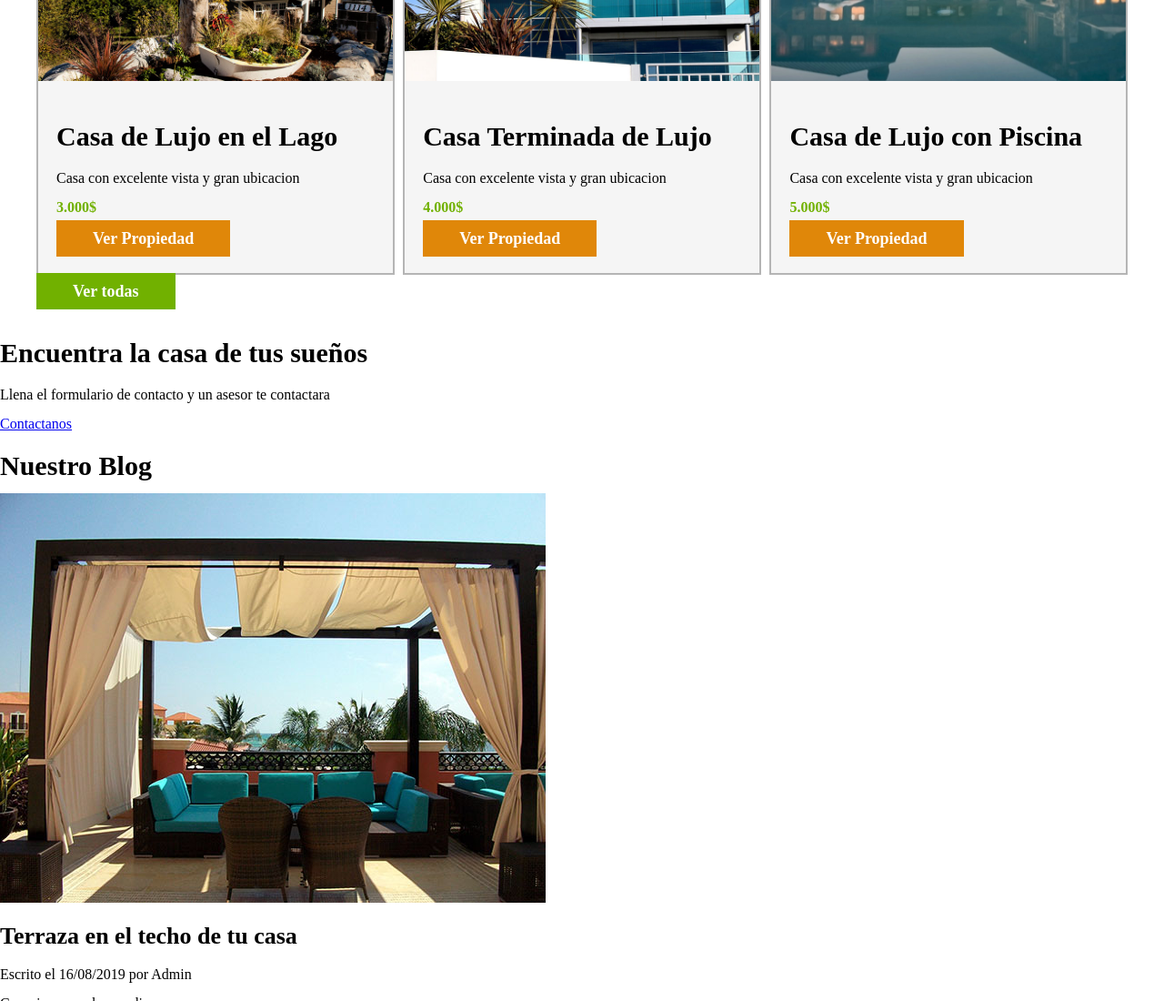
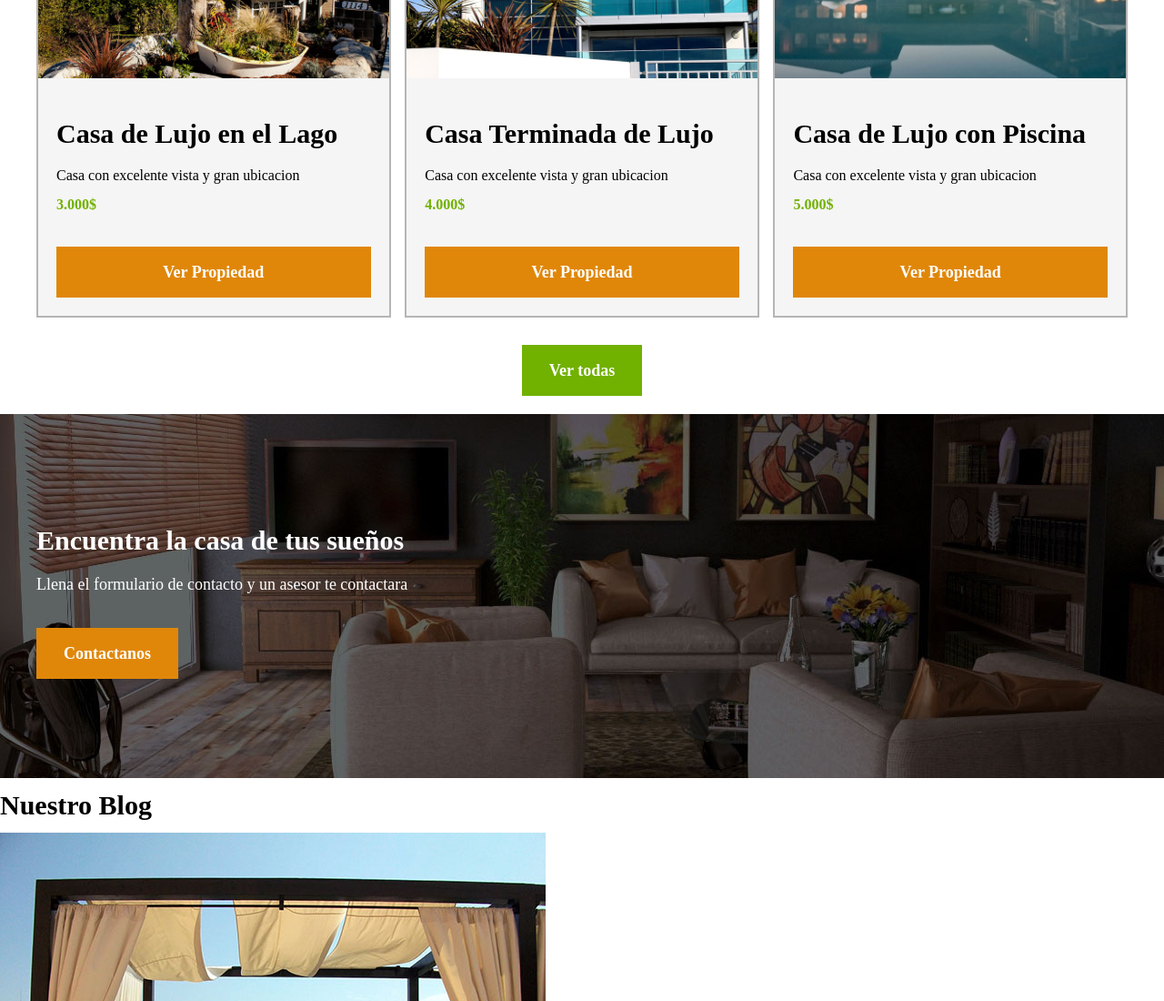
Before and after one commit to DrNykterstein/GoodsRoots, a plain HTML site: page index.html in a window 1280 px wide. Shown: the part 1505-2605 px from the top of the page at 91% size. Drawn offline with Linux system fonts and the light colour scheme.

Commit message:
Nuevos arreglos

```diff
--- a/css/style.css
+++ b/css/style.css
@@ -2,6 +2,11 @@
 html{
 	font-size: 62.5%; /* Reset para REM */
 	/* 62.5 = 10px de 16px */
+	box-sizing: border-box;
+}
+
+*, *:before, *:after{
+	box-sizing: inherit;
 }
 
 /*Estilos generales */
@@ -50,14 +55,20 @@ h4{
 	/*Separaciones arriba y abajo  */
 }
 
+.dblock{
+	display: block!important;
+}
+
 /*Botones*/
 .botones{
 	color:#ffffff;
 	font-weight: 700;
 	text-decoration: none;
 	font-size: 1.8rem;
-	padding: 1rem 4rem;
-
+	padding: 1rem 3rem;
+	display: inline-block;
+	margin-top: 3rem;
+	text-align: center;
 }
 
 .amarillo{
@@ -158,3 +169,27 @@ h4{
 	color: #71b100;
 	font-weight: 700;
 }
+
+/*Para alinear a la derecha el boton de ver todas */
+.alinear-derecha{
+	display: flex;
+	justify-content: center;
+}
+
+.imagen-contacto{
+	background-image: url(../img/encuentra.jpg);
+	/* Le doy mas altura */
+	height: 40rem;
+	background-position: center center;
+	display: flex;
+	align-items: center;
+}
+
+.contenido-contacto{
+	flex:1;/*Factor de crecimiento */
+	color: white;
+}
+
+.contenido-contacto p{
+	font-size: 1.8rem;
+}
--- a/index.html
+++ b/index.html
@@ -58,7 +58,7 @@
 						<h3>Casa de Lujo en el Lago</h3>
 						<p>Casa con excelente vista y gran ubicacion</p>
 						<p class="precio">3.000$</p>
-						<a href="#" class="botones amarillo">Ver Propiedad</a>
+						<a href="#" class="botones amarillo dblock">Ver Propiedad</a>
 					</div><!--Contenido anuncios -->
 				</div>
 
@@ -68,7 +68,7 @@
 						<h3>Casa Terminada de Lujo</h3>
 						<p>Casa con excelente vista y gran ubicacion</p>
 						<p class="precio">4.000$</p>
-						<a href="#" class="botones amarillo">Ver Propiedad</a>
+						<a href="#" class="botones amarillo dblock">Ver Propiedad</a>
 					</div><!--Contenido anuncios -->
 				</div>
 
@@ -78,18 +78,22 @@
 						<h3>Casa de Lujo con Piscina</h3>
 						<p>Casa con excelente vista y gran ubicacion</p>
 						<p class="precio">5.000$</p>
-						<a href="#" class="botones amarillo">Ver Propiedad</a>
+						<a href="#" class="botones amarillo dblock">Ver Propiedad</a>
 					</div><!--Contenido anuncios -->
 				</div>
 			</div><!--Contenedor anuncios -->
-			<a href="#" class="botones verde">Ver todas</a>
+			<div class="alinear-derecha">
+				<a href="#" class="botones verde">Ver todas</a>
+			</div>
 		</main>
 	</section>
 	<!--Nueva Seccion -->
-	<section>
-		<h3>Encuentra la casa de tus sueños</h3>
-		<p>Llena el formulario de contacto y un asesor te contactara</p>
-		<a href="#">Contactanos</a>
+	<section class="imagen-contacto">
+		<div class="contenedor contenido-contacto">
+			<h3>Encuentra la casa de tus sueños</h3>
+			<p>Llena el formulario de contacto y un asesor te contactara</p>
+			<a href="#" class="botones amarillo">Contactanos</a>
+		</div>
 	</section>
 	<!--Seccion del blog -->
 	<section>
```
